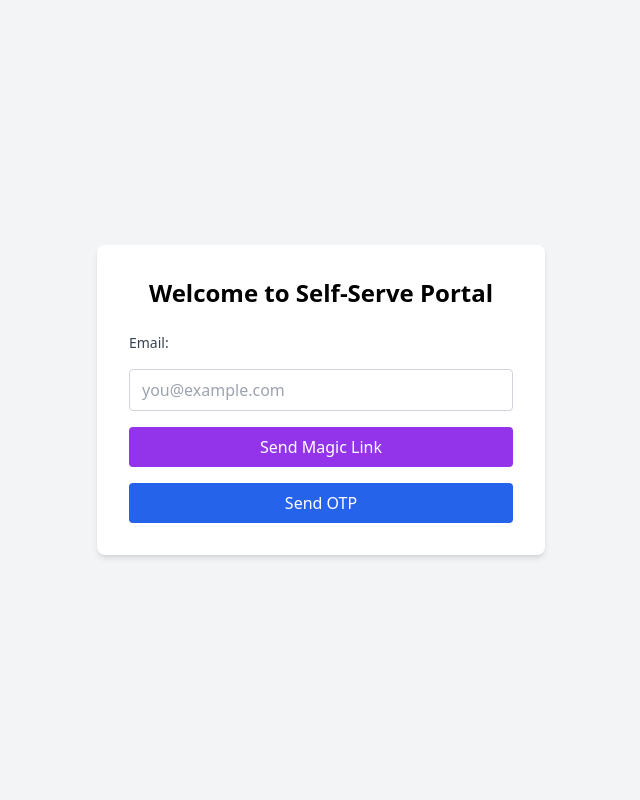
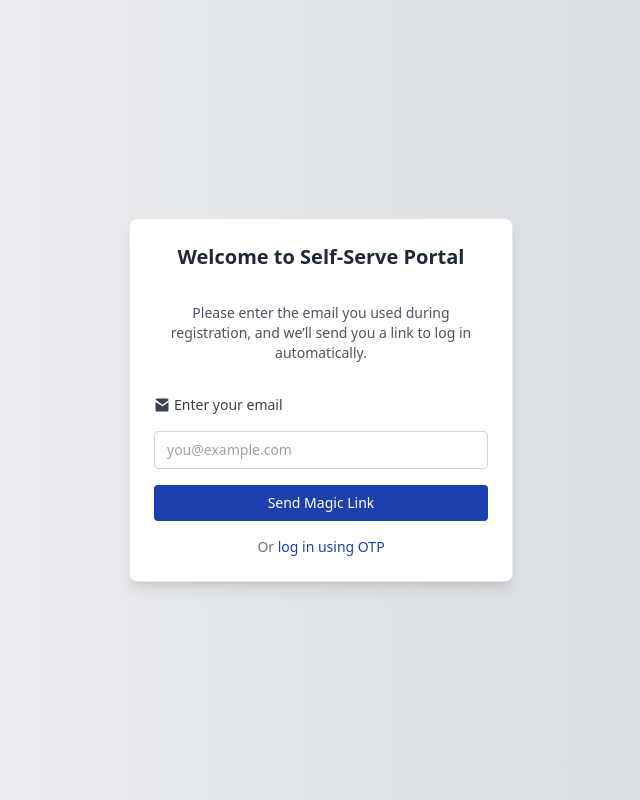
Before and after one commit to pedramghafoori/student-accounts, a Next.js app: page /login in a window 1280 px wide. Shown: the whole page, without its empty margins (319-959 px from the left). Built offline with nearby package versions, Linux system fonts and the light colour scheme.

Commit message:
Enhance LoginPage: add magic link functionality with countdown timer, improve error handling for email input, and update UI for better user experience.

```diff
--- a/app/login/page.js
+++ b/app/login/page.js
@@ -1,25 +1,77 @@
 "use client";
 
-import { useState } from "react";
+import { useState, useEffect } from "react";
 import { useRouter } from "next/navigation";
 import axios from "axios";
 
 export default function LoginPage() {
   const router = useRouter();
+
   const [step, setStep] = useState("EMAIL");
   const [email, setEmail] = useState("");
   const [otp, setOtp] = useState("");
   const [status, setStatus] = useState("");
 
+  // Track whether Magic Link or OTP has been sent, and handle "resend" timers
+  const [magicLinkSent, setMagicLinkSent] = useState(false);
+  const [magicLinkCountdown, setMagicLinkCountdown] = useState(0);
+  const [otpSent, setOtpSent] = useState(false);
+  const [otpCountdown, setOtpCountdown] = useState(0);
+
+  // Error states for fields
+  const [emailError, setEmailError] = useState(false);
+
+  // Decrement Magic Link countdown
+  useEffect(() => {
+    if (magicLinkCountdown > 0) {
+      const timer = setTimeout(
+        () => setMagicLinkCountdown(magicLinkCountdown - 1),
+        1000
+      );
+      return () => clearTimeout(timer);
+    }
+  }, [magicLinkCountdown]);
+
+  // Decrement OTP countdown
+  useEffect(() => {
+    if (otpCountdown > 0) {
+      const timer = setTimeout(() => setOtpCountdown(otpCountdown - 1), 1000);
+      return () => clearTimeout(timer);
+    }
+  }, [otpCountdown]);
+
+  // Helper to handle email-related errors
+  function handleEmailError(errorMessage) {
+    setStatus(errorMessage);
+    setEmailError(true);
+  }
+
   // Existing OTP logic
   const handleSendOtp = async () => {
     try {
       setStatus("Sending OTP...");
+      setEmailError(false);
       await axios.post("/api/auth", { action: "send-otp", email });
       setStatus("OTP sent! Check your email.");
       setStep("OTP");
+      setOtpSent(true);
+      setOtpCountdown(15);
     } catch (err) {
+      if (err.response) {
+        if (err.response.status === 400) {
+          handleEmailError(
+            "You must provide the email address you used during registration."
+          );
+        } else if (err.response.status === 404) {
+          handleEmailError(
+            "Email not found. Please check that you've entered your email correctly."
+          );
+        } else {
           setStatus("Error sending OTP: " + err.message);
+        }
+      } else {
+        setStatus("Error sending OTP: " + err.message);
+      }
     }
   };
 
@@ -34,58 +86,130 @@ export default function LoginPage() {
     }
   };
 
-  // NEW: Magic Link logic
+  // Magic Link logic
   const handleSendMagicLink = async () => {
     try {
       setStatus("Sending magic link...");
+      setEmailError(false);
       await axios.post("/api/auth", { action: "send-magic-link", email });
       setStatus("Magic link sent! Check your email.");
+      setMagicLinkSent(true);
+      setMagicLinkCountdown(15);
     } catch (err) {
+      if (err.response) {
+        if (err.response.status === 400) {
+          handleEmailError(
+            "You must provide the email address you used during registration."
+          );
+        } else if (err.response.status === 404) {
+          handleEmailError(
+            "Email not found. Please check that you've entered your email correctly."
+          );
+        } else {
           setStatus("Error sending magic link: " + err.message);
+        }
+      } else {
+        setStatus("Error sending magic link: " + err.message);
+      }
     }
   };
 
+  // Simple loading check
+  const isLoading =
+    status === "Sending OTP..." || status === "Sending magic link...";
+
+  // Determine classes for the email input (red outline on error)
+  const emailInputClasses = `border rounded px-3 py-2 text-sm focus:outline-none focus:ring-1 transition-all
+    ${emailError ? "border-red-500 focus:ring-red-500" : "border-gray-300 focus:ring-blue-700"}
+  `;
+
   return (
-    <div className="flex min-h-screen flex-col items-center justify-center bg-gray-100 px-4">
-      <div className="w-full max-w-md bg-white p-8 shadow-md rounded-lg">
-        <h1 className="text-2xl font-semibold mb-6 text-center">
+    <div className="flex min-h-screen flex-col items-center justify-center bg-gradient-to-r from-gray-100 to-gray-300 px-4">
+      <div className="w-full max-w-sm bg-white border border-gray-200 p-6 rounded-lg shadow-lg transition-all">
+        <h1 className="text-xl font-semibold text-center text-gray-800 mb-8">
           Welcome to Self-Serve Portal
         </h1>
 
+        {/* Show instructions only on the "EMAIL" step */}
+        {step === "EMAIL" && (
+          <p className="text-center text-sm text-gray-600 mb-8">
+            Please enter the email you used during registration, and we’ll send you a link to log in automatically.
+          </p>
+        )}
+
         {/* Step 1: Collect Email */}
-        {step === "EMAIL" && (
-          <div className="flex flex-col space-y-4">
-            <label className="text-sm font-medium text-gray-700">Email:</label>
+        <div
+          className={`${
+            step === "EMAIL" ? "opacity-100" : "opacity-0 hidden"
+          } transition-opacity duration-500 ease-in-out flex flex-col space-y-4`}
+        >
+          <label className="flex items-center text-sm font-medium text-gray-700">
+            {/* Mail Icon */}
+            <svg
+              className="w-4 h-4 mr-1 text-gray-700"
+              fill="currentColor"
+              viewBox="0 0 24 24"
+            >
+              <path d="M2.25 4.5a2.25 2.25 0 0 1 2.25-2.25h15a2.25 2.25 0 0 1 2.25 2.25v.414l-9 6.75-9-6.75V4.5zM2.25 7.636V19.5A2.25 2.25 0 0 0 4.5 21.75h15a2.25 2.25 0 0 0 2.25-2.25V7.636l-8.459 6.348a.75.75 0 0 1-.882 0L2.25 7.636z" />
+            </svg>
+            Enter your email
+          </label>
           <input
             type="email"
             placeholder="you@example.com"
             value={email}
             onChange={(e) => setEmail(e.target.value)}
-              className="border border-gray-300 rounded px-3 py-2 focus:outline-none focus:ring-1 focus:ring-blue-500"
+            className={emailInputClasses}
           />
 
-            {/* NEW: Magic Link Button */}
+          {/* Magic Link Button */}
           <button
             onClick={handleSendMagicLink}
-              className="w-full py-2 bg-purple-600 text-white rounded hover:bg-purple-700 transition-colors"
+            disabled={magicLinkCountdown > 0}
+            className="transform hover:scale-105 w-full py-2 text-sm font-medium text-white bg-blue-800 rounded hover:bg-blue-900 transition-colors disabled:opacity-50 disabled:cursor-not-allowed"
           >
-              Send Magic Link
+            {magicLinkCountdown > 0
+              ? `Resend in ${magicLinkCountdown}s`
+              : magicLinkSent
+              ? "Resend Magic Link"
+              : "Send Magic Link"}
           </button>
 
-            {/* Existing OTP Button */}
+          {/* "Use OTP instead" link (doubles as "Resend OTP" if OTP was previously sent) */}
+          <p className="text-center text-sm text-gray-500">
+            Or{" "}
             <button
+              type="button"
               onClick={handleSendOtp}
-              className="w-full py-2 bg-blue-600 text-white rounded hover:bg-blue-700 transition-colors"
+              disabled={otpCountdown > 0}
+              className={`text-blue-800 hover:underline hover:font-medium ${
+                otpCountdown > 0 ? "opacity-50 cursor-not-allowed" : ""
+              }`}
             >
-              Send OTP
+              {otpCountdown > 0
+                ? `Resend in ${otpCountdown}s`
+                : otpSent
+                ? "Resend OTP"
+                : "log in using OTP"}
             </button>
+          </p>
         </div>
-        )}
 
         {/* Step 2: Verify OTP */}
-        {step === "OTP" && (
-          <div className="flex flex-col space-y-4">
-            <label className="text-sm font-medium text-gray-700">
+        <div
+          className={`mt-2 ${
+            step === "OTP" ? "opacity-100" : "opacity-0 hidden"
+          } transition-opacity duration-500 ease-in-out flex flex-col space-y-4`}
+        >
+          <label className="flex items-center text-sm font-medium text-gray-700">
+            {/* Lock Icon */}
+            <svg
+              className="w-4 h-4 mr-1 text-gray-700"
+              fill="currentColor"
+              viewBox="0 0 24 24"
+            >
+              <path d="M12 2.25a4.5 4.5 0 0 0-4.495 4.284l-.005.216v2.25h-1.5A1.5 1.5 0 0 0 4.5 10.5v10.5A1.5 1.5 0 0 0 6 22.5h12a1.5 1.5 0 0 0 1.5-1.5V10.5a1.5 1.5 0 0 0-1.5-1.5h-1.5v-2.25a4.5 4.5 0 0 0-4.5-4.5zm0 3a1.5 1.5 0 0 1 1.493 1.356l.007.144v2.25h-3v-2.25A1.5 1.5 0 0 1 12 5.25z" />
+            </svg>
             Enter the OTP sent to {email}:
           </label>
           <input
@@ -93,20 +217,26 @@ export default function LoginPage() {
             placeholder="6-digit code"
             value={otp}
             onChange={(e) => setOtp(e.target.value)}
-              className="border border-gray-300 rounded px-3 py-2 focus:outline-none focus:ring-1 focus:ring-blue-500"
+            className="border border-gray-300 rounded px-3 py-2 text-sm focus:outline-none focus:ring-1 focus:ring-blue-700 transition-all"
           />
           <button
             onClick={handleVerifyOtp}
-              className="w-full py-2 bg-green-600 text-white rounded hover:bg-green-700 transition-colors"
+            className="transform hover:scale-105 w-full py-2 text-sm font-medium text-white bg-blue-800 rounded hover:bg-blue-900 transition-colors"
           >
             Verify &amp; Login
           </button>
         </div>
+
+        {/* Status Message + optional spinner */}
+        {status && (
+          <div className="mt-4 text-sm text-center text-gray-600">
+            {status}
+            {isLoading && (
+              <div className="flex justify-center mt-2">
+                <div className="animate-spin rounded-full h-5 w-5 border-b-2 border-blue-800" />
+              </div>
             )}
-
-        {/* Status Message */}
-        {status && (
-          <p className="mt-4 text-sm text-gray-600 text-center">{status}</p>
+          </div>
         )}
       </div>
     </div>
--- a/app/reschedule/page.js
+++ b/app/reschedule/page.js
@@ -125,11 +125,10 @@ export default function ReschedulePage() {
   const handleConfirm = async () => {
     // Prepare the payload
     const payload = {
-      oldCourseId,
-      varNewCourseId: selectedNewCourse?.Id,
-      varSelectedEnrollments: parsedEnrollmentIds,
-      // If you want singleEnrollmentId as well
-      singleEnrollmentId: enrollmentId,
+    recordId: enrollmentId,
+    varNewCourseId: selectedNewCourse?.Id,
+    varSelectedEnrollments: parsedEnrollmentIds,
+    singleEnrollmentId: enrollmentId,
     };
 
     console.log("[ReschedulePage] handleConfirm payload:", payload);
```
Also changed, not shown: app/dashboard/page.js (+87 -47 lines). Lines whose indentation alone changed are shown as unchanged.
